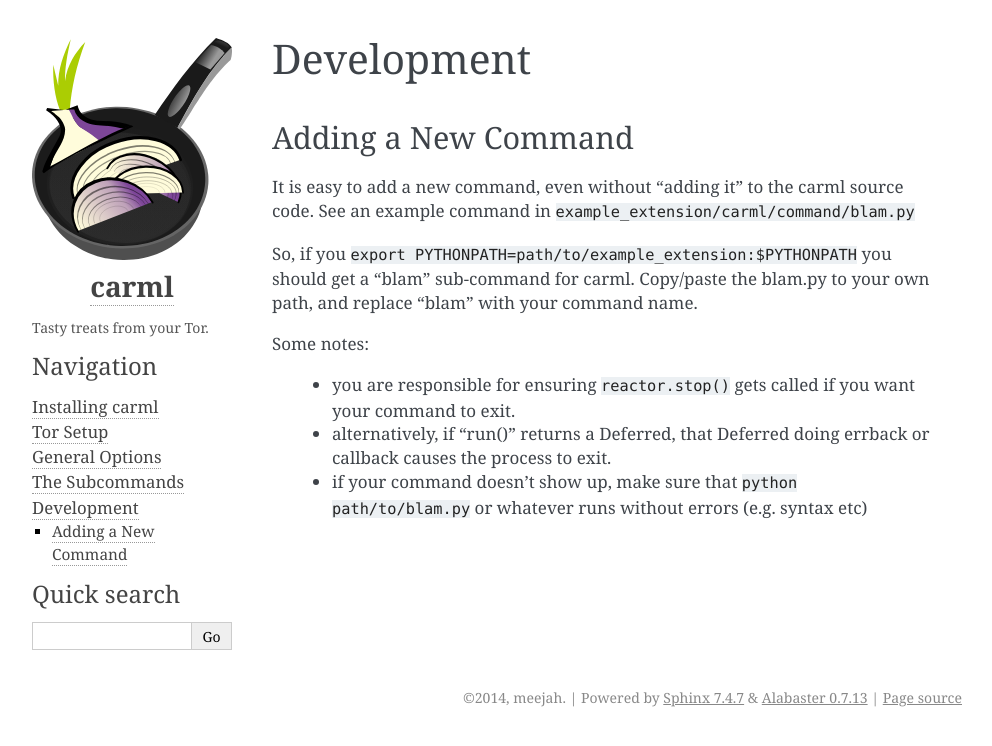
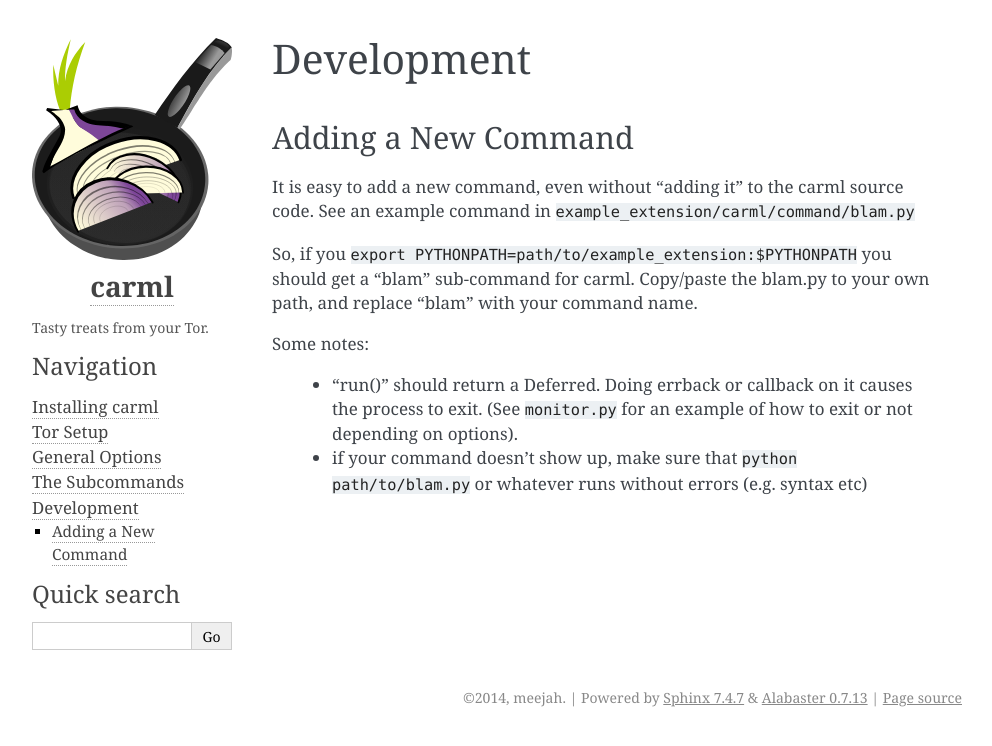
Before and after one commit to meejah/carml, a Sphinx documentation site: the page built from doc/development.rst, in a window 1280 px wide. Shown: the top 746 px of the page, without its empty margins (148-1140 px from the left). Built offline with Sphinx 7.4.7, drawn with Linux system fonts in a browser that asks for light colours; pages that are not in the unit, such as notebooks, are missing from menus.

Commit message:
clarify documentation

```diff
--- a/doc/development.rst
+++ b/doc/development.rst
@@ -13,9 +13,8 @@ to your own path, and replace "blam" with your command name.
 
 Some notes:
 
- * you are responsible for ensuring ``reactor.stop()`` gets called if you
-   want your command to exit.
- * alternatively, if "run()" returns a Deferred, that Deferred doing
-   errback or callback causes the process to exit.
+ * "run()" should return a Deferred. Doing errback or callback on it
+   causes the process to exit. (See ``monitor.py`` for an example of
+   how to exit or not depending on options).
  * if your command doesn't show up, make sure that ``python
    path/to/blam.py`` or whatever runs without errors (e.g. syntax etc)
```
